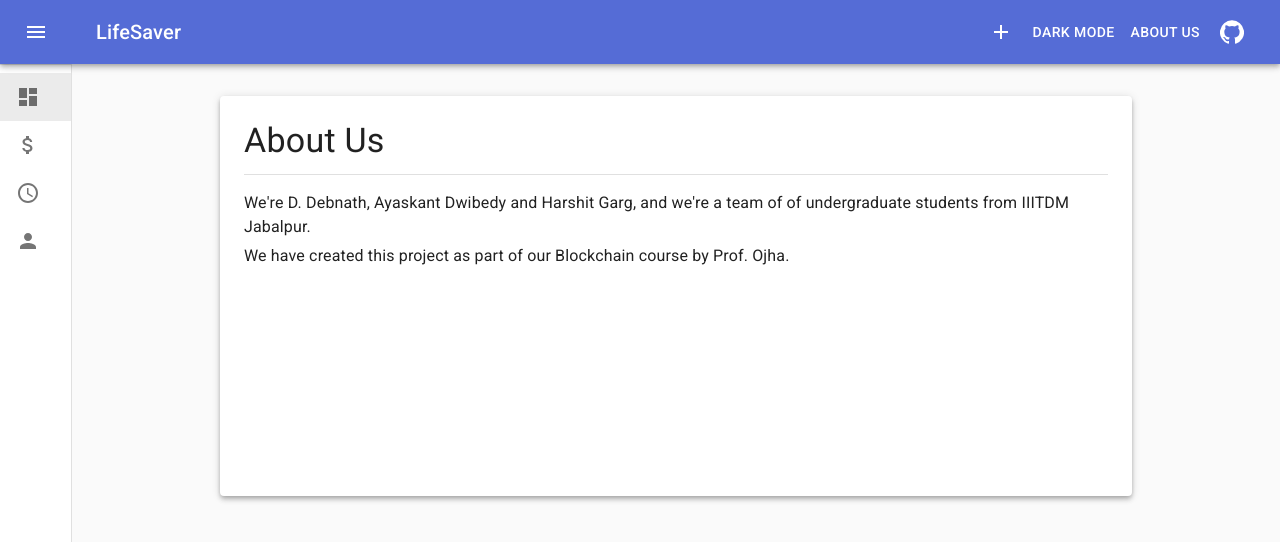
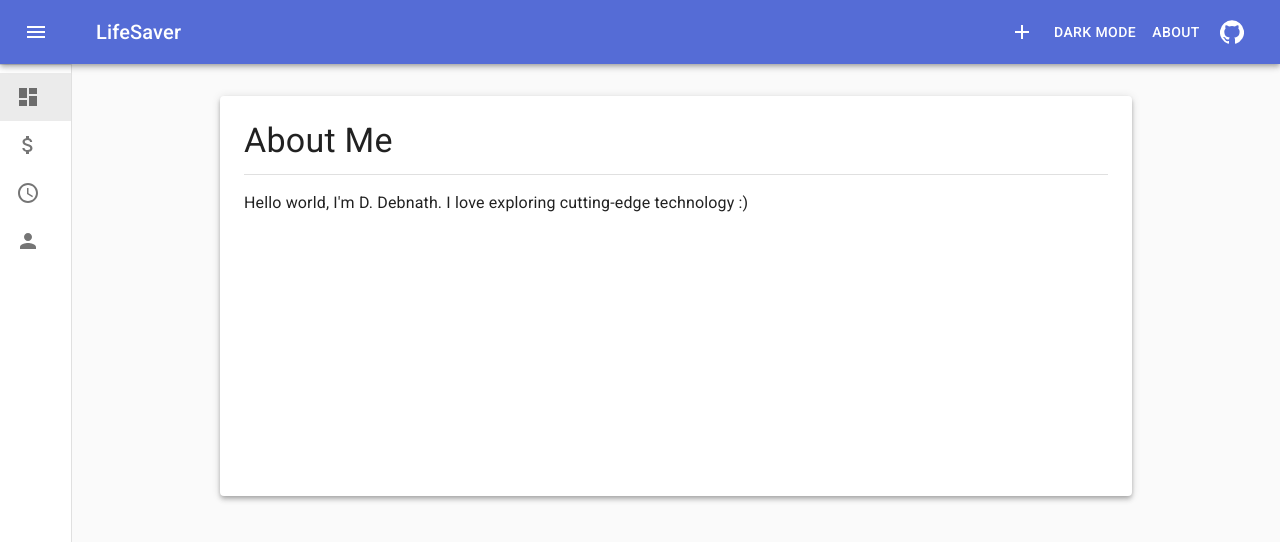
Before and after one commit to debnath-d/lifesaver, a Next.js app: page /lifesaver/about in a window 1280 px wide. Shown: the top 542 px of the page. Built offline with nearby package versions, Linux system fonts and the light colour scheme.

Commit message:
Update "About" page

```diff
--- a/components/Dashboard.tsx
+++ b/components/Dashboard.tsx
@@ -262,7 +262,7 @@ export default function Dashboard({
                         {darkMode ? 'Light' : 'Dark'} Mode
                     </Button>
                     <Link href="/about" passHref>
-                        <Button color="inherit">About Us</Button>
+                        <Button color="inherit">About</Button>
                     </Link>
                     <Link href="https://github.com/deb947/lifesaver" passHref>
                         <IconButton color="inherit">
--- a/pages/about.tsx
+++ b/pages/about.tsx
@@ -35,7 +35,7 @@ export default function About() {
                         color="textPrimary"
                         gutterBottom
                     >
-                        About Us
+                        About Me
                     </Typography>
                     <Divider />
                     <Typography
@@ -45,18 +45,8 @@ export default function About() {
                         gutterBottom
                         className={classes.padding}
                     >
-                        We're D. Debnath, Ayaskant Dwibedy and Harshit Garg, and
-                        we're a team of of undergraduate students from IIITDM
-                        Jabalpur.
-                    </Typography>
-                    <Typography
-                        component="p"
-                        variant="body1"
-                        color="textPrimary"
-                        gutterBottom
-                    >
-                        We have created this project as part of our Blockchain
-                        course by Prof. Ojha.
+                        Hello world, I'm D. Debnath. I love exploring
+                        cutting-edge technology :)
                     </Typography>
                 </CardContent>
             </Card>
```
